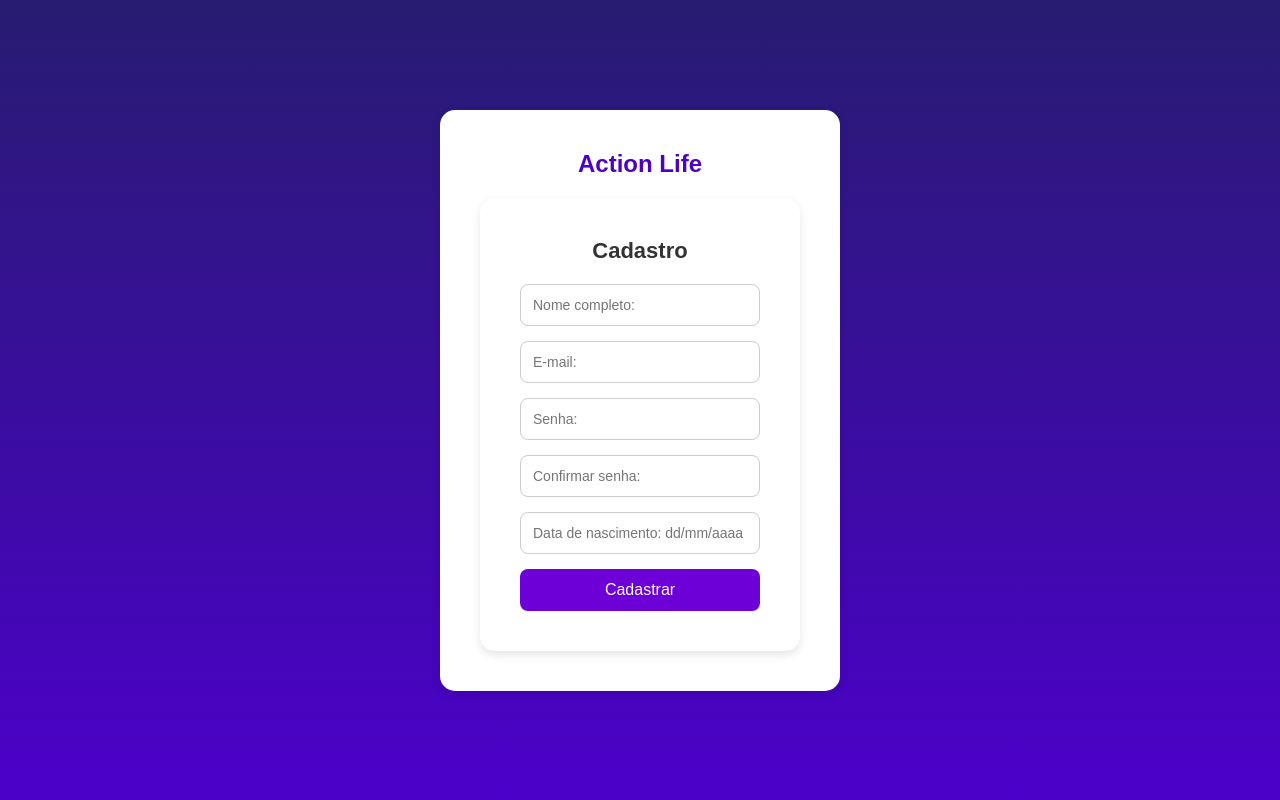
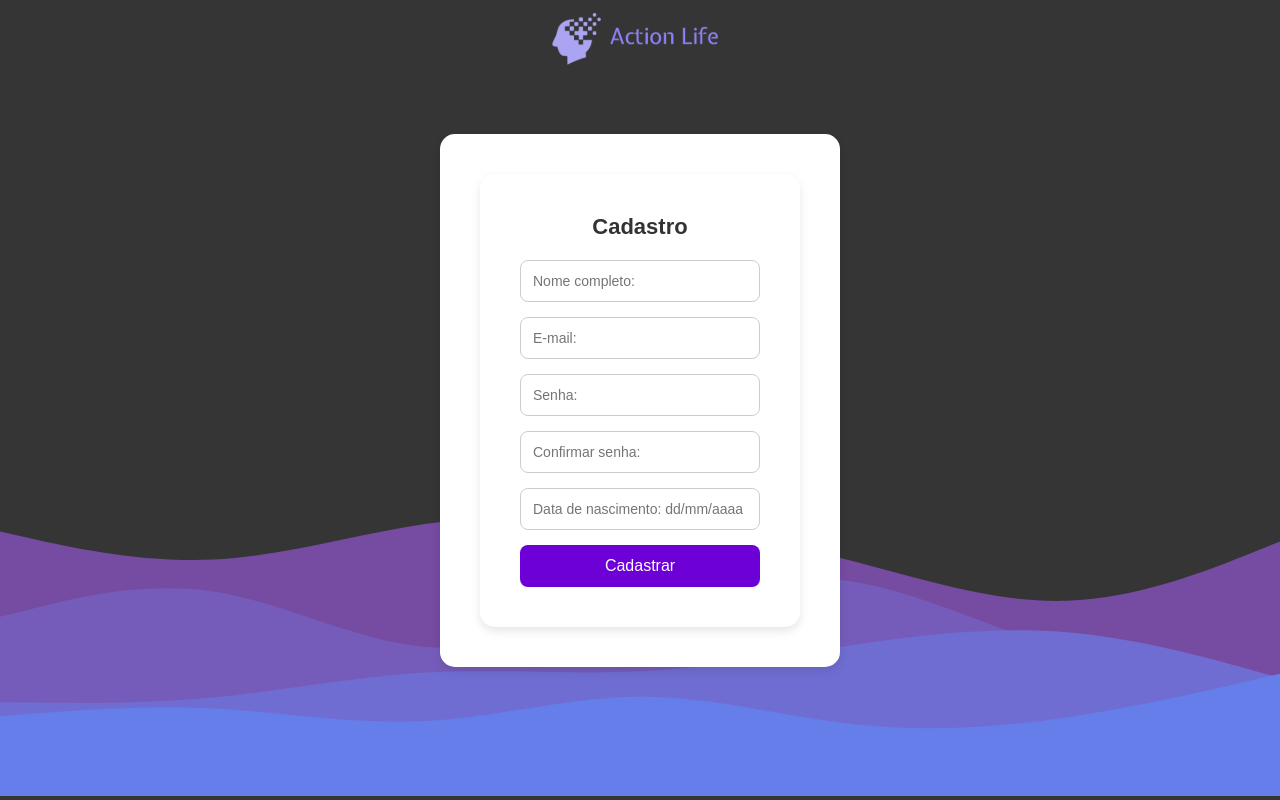
Before and after one commit to Layysa/ActionLife, a React (Vite) app in the folder front/: page /Cadastro in a window 1280 px wide. Built offline with nearby package versions, Linux system fonts and the light colour scheme.

Commit message:
Correção de onda no login e finalização na cadastro 1

```diff
--- a/front/src/pages/Cadastro/index.jsx
+++ b/front/src/pages/Cadastro/index.jsx
@@ -6,14 +6,23 @@ import {
   Form,
   Input,
   Button,
-  Title
+  Title,
+  WavesWrapper
 } from './styles';
+
+import logo from '../../assets/svg/logo.svg'
+import waves from '../../assets/svg/waves.svg'
 
 const Register = () => {
   return (
     <Container>
+      <WavesWrapper>
+        <img src={waves} className='background' alt='' />
+      </WavesWrapper>
       <FormWrapper>
-        <Logo>Action Life</Logo>
+        <Logo>
+          <img src={logo} className='background' alt='' />
+        </Logo>
         <Form>
           <Title>Cadastro</Title>
           <Input type="text" placeholder="Nome completo:" />
--- a/front/src/pages/Cadastro/styles.js
+++ b/front/src/pages/Cadastro/styles.js
@@ -6,7 +6,8 @@ export const Container = styled.div`
   justify-content: center;
   align-items: center;
   height: 100vh;
-  background: linear-gradient(to top, #4c00c9, #271c71);
+  background: #353535;
+  position: relative;
 `;
 
 // Estilo do Forms
@@ -14,7 +15,7 @@ export const Form = styled.div`
   background-color: #fff;
   border-radius: 15px;
   padding: 40px;
-  //width: 320px;
+  /* width: 320px; */
   align-items: center;
   box-shadow: 0 4px 10px rgba(0, 0, 0, 0.1);
   text-align: center;
@@ -28,13 +29,32 @@ export const FormWrapper = styled.div`
   width: 400px;
   box-shadow: 0 4px 10px rgba(0, 0, 0, 0.1);
   text-align: center;
+  z-index: 2; /* Colocar o formulário à frente */
 `;
 
 // Estilo para o logo
-export const Logo = styled.h1`
-  font-size: 24px;
-  color: #4c00c9;
-  margin-bottom: 20px;
+export const Logo = styled.div`
+  position: absolute;
+  top: 0%;
+  left: 50%;
+  transform: translateX(-50%);
+  img {
+    width:default;
+  }
+`;
+
+// Estilo do WavesWrapper para ficar atrás
+export const WavesWrapper = styled.div`
+  position: fixed;
+  bottom: 0;
+  left: 0;
+  width: 100%;
+  z-index: 1; /* Colocar as ondas atrás */
+  background-color: transparent;
+  img {
+    width: 100%;
+    height: auto;
+  }
 `;
 
 // Título do formulário
--- a/front/src/pages/Login/index.jsx
+++ b/front/src/pages/Login/index.jsx
@@ -1,7 +1,7 @@
 import React, { useState } from 'react';
 import * as S from './styles';
 
-import ondas from '../../assets/svg/ondas.svg'
+import waves from '../../assets/svg/waves.svg'
 import logo from '../../assets/svg/logo.svg'
 
 const Login = () => {
@@ -18,10 +18,10 @@ const Login = () => {
         <S.telalogin>
         <S.logologin>
                 <img src={logo} className="background" alt="" />
-            </S.logologin>
+        </S.logologin>
         <S.AsideContainer>
-        {/* aqui seria a onda */}
-            </S.AsideContainer>
+            <img src={waves} className='backgroud' alt='' />
+        </S.AsideContainer>
         <S.LoginContainer>
             <S.Form onSubmit={handleLogin}>
                 <S.Title>Login</S.Title>
--- a/front/src/pages/Login/styles.js
+++ b/front/src/pages/Login/styles.js
@@ -11,17 +11,17 @@ export const logologin = styled.div`
   align-items: center;
 `;
 
-export const AsideContainer = styled.div`
-  position: absolute;
-  width: 100vh;
-  height: 100vh;
-  top: 0;
-  left: 0;
-  z-index: -1;
-  background-image: url(${props => props.background});
-  background-size: cover;
-  background-position: center;
-  margin-top: 0;
+export const AsideContainer = styled.aside`
+    position: fixed;
+    bottom: 0;
+    left: 0;
+    width: 100%;
+    z-index: -1;
+    background-color: transparent;
+    img {
+        width: 100%;
+        height: auto;
+    }
 `;
 
 export const LoginContainer = styled.div`
```
Also changed, not shown: front/src/assets/svg/waves.svg (added).
